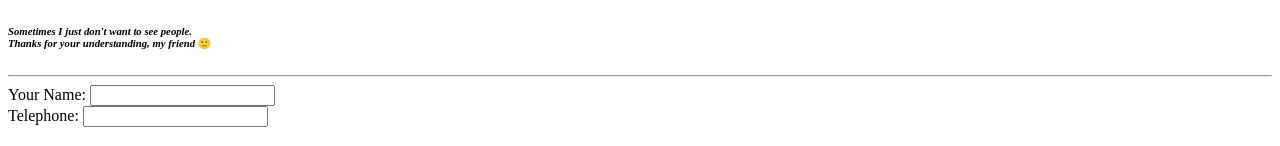
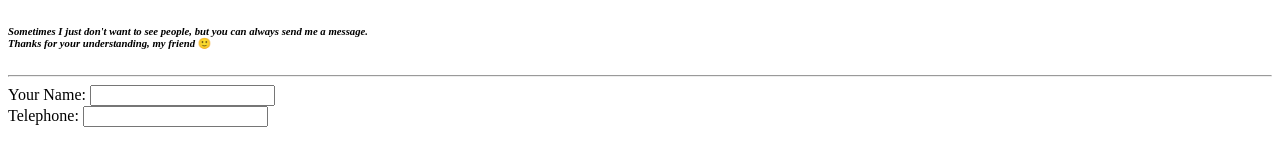
Before and after one commit to vespadini/first-page, a plain HTML site: page Contact.html in a window 1280 px wide. Shown: the top 146 px of the page. Drawn offline with Linux system fonts and the light colour scheme.

Commit message:
Update Contact.html

```diff
--- a/Contact.html
+++ b/Contact.html
@@ -5,7 +5,7 @@
     <title>👉 Contact me 👈</title>
   </head>
   <body>
-    <h6><em>Sometimes I just don't want to see people.<br>Thanks for your understanding, my friend</em> 🙂</h5>
+    <h6><em>Sometimes I just don't want to see people, but you can always send me a message.<br>Thanks for your understanding, my friend</em> 🙂</h5>
     <hr>
     <form name="Get in touch" action="mailto:vespadini.hey@gmail.com" method="post" enctype="text/plain">
       <label>Your Name:</label>
```
